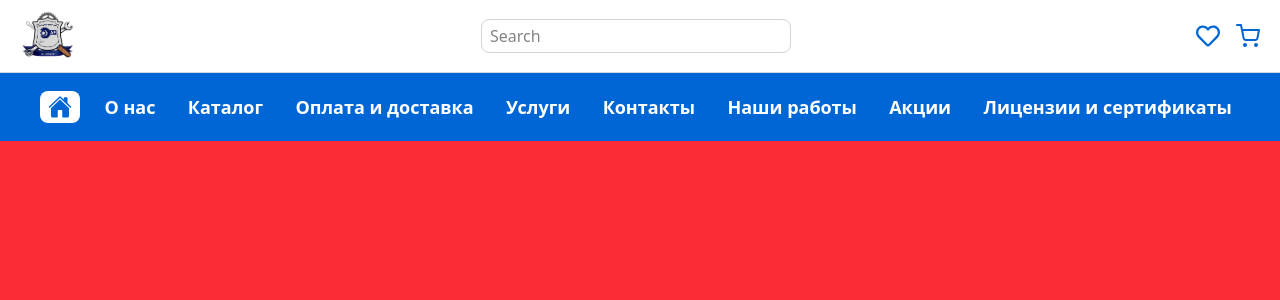
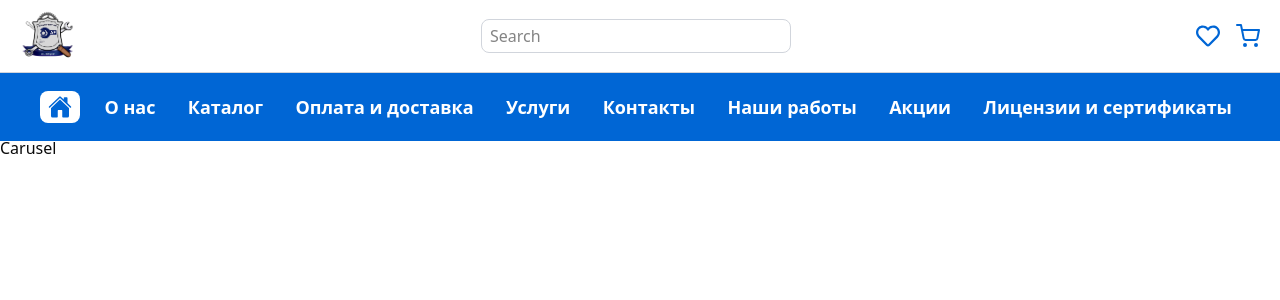
Before and after one commit to SayyeedDeveloper/atlant-frontend, a Next.js app: page / in a window 1280 px wide. Shown: the top 300 px of the page. Built offline with nearby package versions, Linux system fonts and the light colour scheme.

Commit message:
Carusel setup

```diff
--- /dev/null
+++ b/app/components/Carusel.tsx
@@ -0,0 +1,6 @@
+const Carusel = () => {
+    return(
+        <div>Carusel</div>
+    )
+}
+export default Carusel
--- a/app/page.tsx
+++ b/app/page.tsx
@@ -1,28 +1,10 @@
-import Navbar from "@/app/components/Navbar";
+import Carusel from "@/app/components/Carusel";
 
 export default function Home() {
   return (
-      <div>
-          <div className={"  w-full bg-red-500 h-80"}>
-
-          </div>
-          <div className={"  w-full bg-red-500 h-80"}>
-
-          </div>
-          <div className={"  w-full bg-red-500 h-80"}>
-
-          </div>
-          <div className={"  w-full bg-red-500 h-80"}>
-
-          </div>
-          <div className={"  w-full bg-red-500 h-80"}>
-
-          </div>
-          <div className={"  w-full bg-red-500 h-80"}>
-
-          </div>
-          <div className={"  w-full bg-red-500 h-80"}>
-
+      <div className={"mt-18 lg:mt-34"}>
+          <div>
+              <Carusel/>
           </div>
       </div>
   );
```
